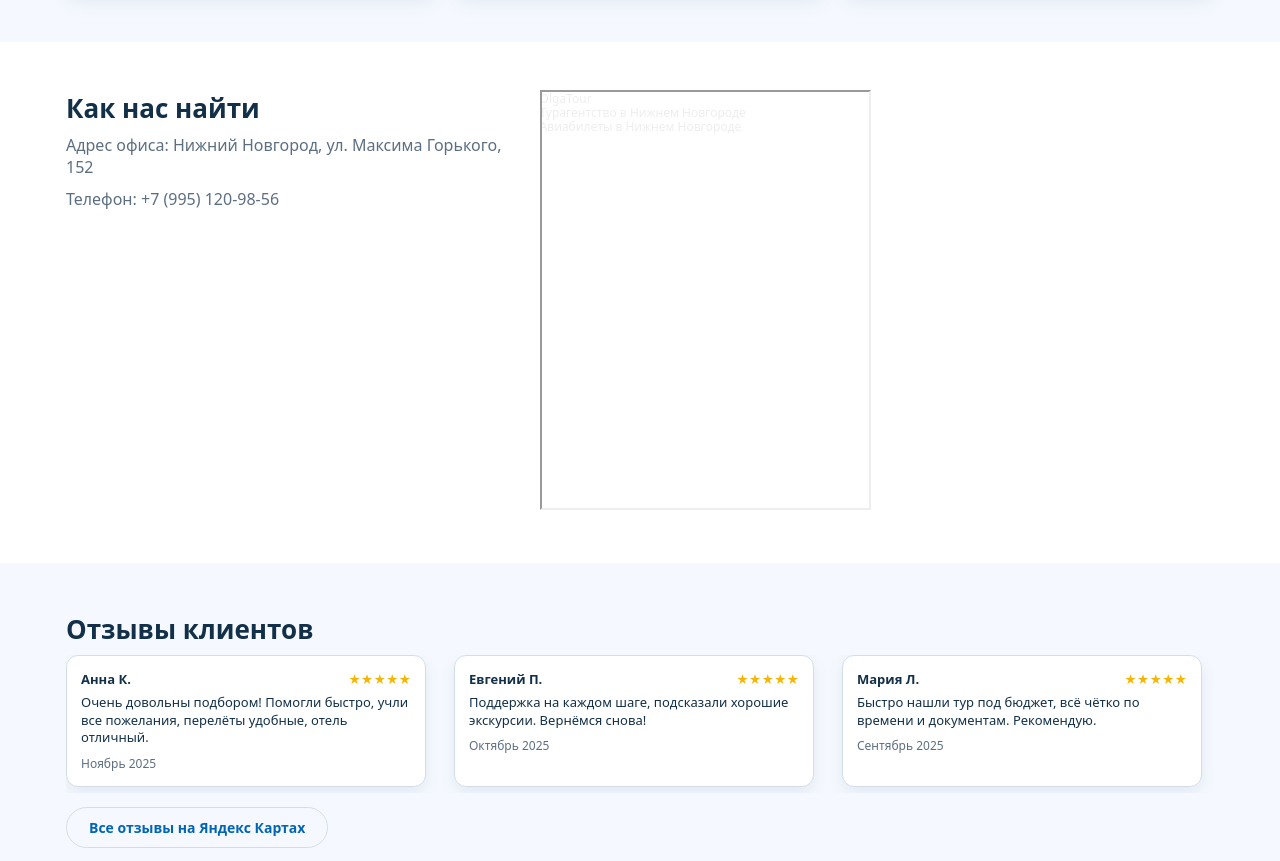
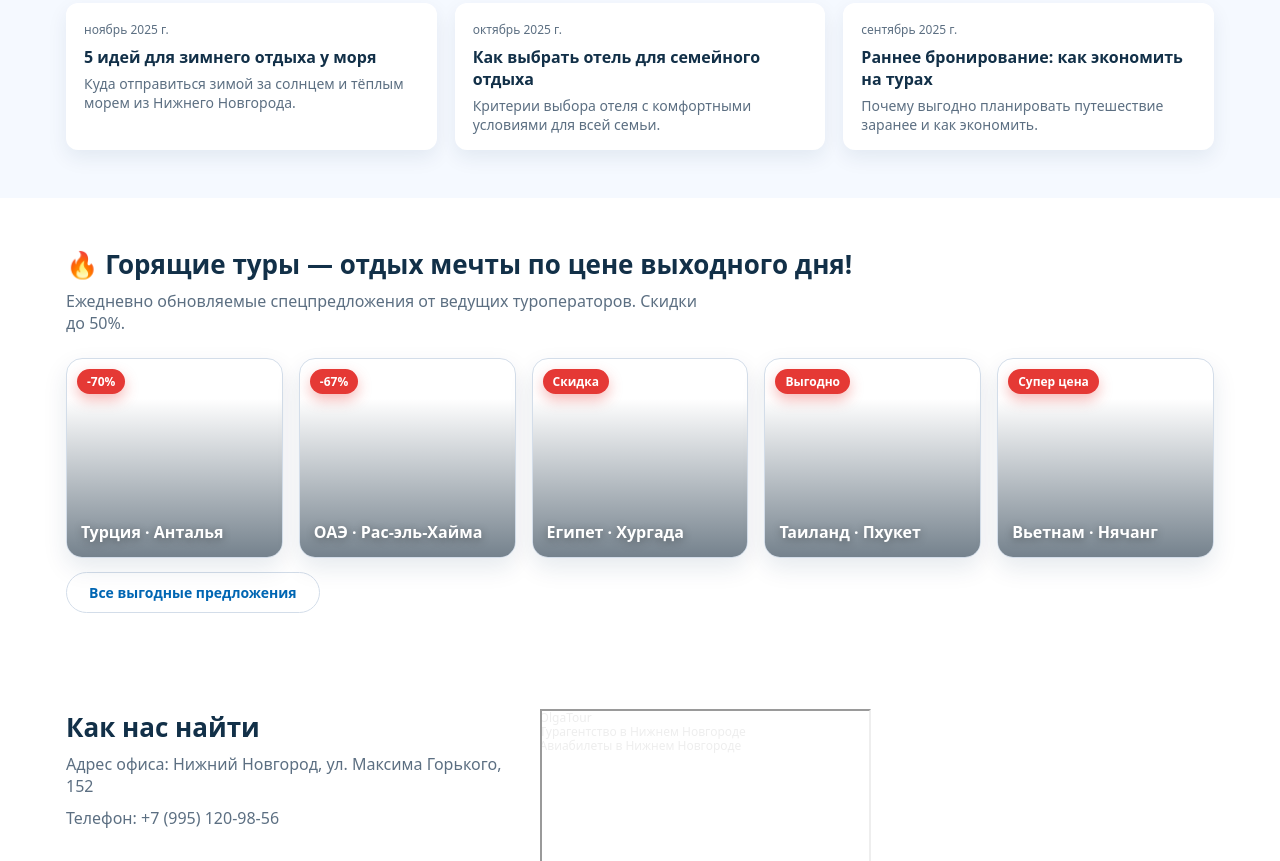
Before and after one commit to pydevjourney11-web/travel-agency, a plain HTML site: page index.html in a window 1280 px wide. Shown: the part 1130-1991 px from the top of the page. Drawn offline with Linux system fonts and the light colour scheme.

Commit message:
fdыбдлвыдвфыд

```diff
--- a/css/style.css
+++ b/css/style.css
@@ -560,6 +560,61 @@ textarea {
 .reviews__more {
     margin-top: 14px;
 }
+/* Горящие туры */
+.hot-grid {
+    display: grid;
+    grid-template-columns: repeat(5, minmax(0, 1fr));
+    gap: 16px;
+}
+
+.hot-card {
+    position: relative;
+    display: flex;
+    align-items: flex-end;
+    min-height: 200px;
+    padding: 14px;
+    border-radius: var(--radius-lg);
+    background: #ffffff;
+    border: 1px solid var(--color-border);
+    box-shadow: 0 10px 24px rgba(8,53,90,0.10);
+    overflow: hidden;
+    text-decoration: none;
+    color: inherit;
+}
+
+.hot-card::after {
+    content: "";
+    position: absolute; inset: 0;
+    background: linear-gradient(180deg, rgba(3,27,47,0.0) 20%, rgba(3,27,47,0.55) 100%);
+    pointer-events: none;
+}
+
+.hot-card__img {
+    position: absolute; inset: 0;
+    width: 100%; height: 100%;
+    object-fit: cover;
+}
+
+.hot-card__badge {
+    position: absolute;
+    top: 10px; left: 10px;
+    padding: 4px 10px;
+    font-weight: 700;
+    font-size: 12px;
+    color: #fff;
+    background: #e53935;
+    border-radius: 999px;
+    box-shadow: 0 6px 14px rgba(229, 57, 53, 0.35);
+    z-index: 1;
+}
+
+.hot-card__title {
+    position: relative;
+    z-index: 1;
+    font-weight: 700;
+    color: #fff;
+    text-shadow: 0 2px 8px rgba(0,0,0,0.35);
+}
 
 .card--blog .card__meta {
     font-size: 12px;
@@ -831,6 +886,9 @@ textarea {
     .partners {
         grid-auto-columns: 44%;
     }
+    .hot-grid {
+        grid-template-columns: repeat(2, minmax(0, 1fr));
+    }
 
     .chat-widget {
         right: 12px;
--- /dev/null
+++ b/data/hot-deals.json
@@ -0,0 +1,37 @@
+[
+  {
+    "id": "deal-1",
+    "title": "Турция · Анталья",
+    "subtitle": "-70%",
+    "image": "",
+    "link": "https://tourcart.ru/#tvofferid=2921696&tvclid=174005"
+  },
+  {
+    "id": "deal-2",
+    "title": "ОАЭ · Рас-эль-Хайма",
+    "subtitle": "-67%",
+    "image": "",
+    "link": "#"
+  },
+  {
+    "id": "deal-3",
+    "title": "Египет · Хургада",
+    "subtitle": "Скидка",
+    "image": "",
+    "link": "#"
+  },
+  {
+    "id": "deal-4",
+    "title": "Таиланд · Пхукет",
+    "subtitle": "Выгодно",
+    "image": "",
+    "link": "#"
+  },
+  {
+    "id": "deal-5",
+    "title": "Вьетнам · Нячанг",
+    "subtitle": "Супер цена",
+    "image": "",
+    "link": "#"
+  }
+]
--- a/data/partners-priority.json
+++ b/data/partners-priority.json
@@ -8,6 +8,9 @@
     "coral travel"
   ],
   "srcs": [
-
+    "img/Партнеры/3.png",
+    "img/Партнеры/4.png",
+    "img/Партнеры/6.png",
+    "img/Партнеры/19.png"
   ]
 }
--- a/index.html
+++ b/index.html
@@ -4,11 +4,12 @@
     <meta charset="UTF-8" />
     <meta name="viewport" content="width=device-width, initial-scale=1.0" />
     <title>Турагентство – Подбор туров и горящие предложения</title>
-    <meta name="description" content="Подбор туров, горящие предложения, бронирование отелей в Нижнем Новгороде. Оставьте заявку, и мы подберём лучший отдых под ваш бюджет." />
+    <meta name="description" content="Подбор туров по России и миру, горящие предложения, бронирование отелей, авиабилеты и экскурсии. Оставьте заявку, и мы подберём лучший отдых под ваш бюджет." />
     <link rel="stylesheet" href="css/style.css" />
     <script src="js/script.js" defer></script>
     <script src="js/blog.js" defer></script>
     <script src="js/partners.js" defer></script>
+    <script src="js/hot-deals.js" defer></script>
 </head>
 <body>
 
@@ -64,6 +65,8 @@
                     <article class="card card--service"><h3 class="card__title">Надёжные туроператоры</h3><p class="card__text">Работаем только с проверенными партнёрами.</p></article>
                     <article class="card card--service"><h3 class="card__title">Поддержка 24/7</h3><p class="card__text">Всегда на связи до и во время путешествия.</p></article>
                     <article class="card card--service"><h3 class="card__title">Честные цены</h3><p class="card__text">Прозрачные условия без скрытых платежей.</p></article>
+                    <article class="card card--service"><h3 class="card__title">Авиабилеты</h3><p class="card__text">Подберём удобные маршруты и тарифы.</p></article>
+                    <article class="card card--service"><h3 class="card__title">Экскурсии</h3><p class="card__text">Групповые и индивидуальные программы по городам России и мира.</p></article>
                 </div>
             </div>
         </section>
@@ -82,6 +85,17 @@
                 <h2 class="section__title">Блог</h2>
                 <p class="section__subtitle">Полезные советы, идеи для путешествий и подборки направлений</p>
                 <div id="blog-list" class="cards cards--3 cards--blog"></div>
+            </div>
+        </section>
+
+        <section class="section" id="hot-deals">
+            <div class="container">
+                <h2 class="section__title">🔥 Горящие туры — отдых мечты по цене выходного дня!</h2>
+                <p class="section__subtitle">Ежедневно обновляемые спецпредложения от ведущих туроператоров. Скидки до 50%.</p>
+                <div id="hot-deals-list" class="hot-grid"></div>
+                <div class="reviews__more" style="margin-top:14px;">
+                    <a class="btn btn--outline" href="/goryachie-tury">Все выгодные предложения</a>
+                </div>
             </div>
         </section>
 
--- /dev/null
+++ b/js/hot-deals.js
@@ -0,0 +1,64 @@
+(function(){
+  const ROOT_ID = 'hot-deals-list';
+  const LOCAL_KEY = 'hotDealsData';
+  const PATH = 'data/hot-deals.json';
+
+  async function load(){
+    try{
+      const local = localStorage.getItem(LOCAL_KEY);
+      if(local) return JSON.parse(local);
+    }catch(e){}
+    try{
+      const res = await fetch(PATH, {cache:'no-cache'});
+      if(!res.ok) throw new Error('HTTP '+res.status);
+      return await res.json();
+    }catch(e){
+      return [
+        {id:'deal-1', title:'Турция · Анталья', subtitle:'-70%', image:'', link:'https://tourcart.ru/#tvofferid=2921696&tvclid=174005'},
+        {id:'deal-2', title:'ОАЭ · Рас-эль-Хайма', subtitle:'-67%', image:'', link:'#'},
+        {id:'deal-3', title:'Египет · Хургада', subtitle:'Скидка', image:'', link:'#'},
+        {id:'deal-4', title:'Таиланд · Пхукет', subtitle:'Выгодно', image:'', link:'#'},
+        {id:'deal-5', title:'Вьетнам · Нячанг', subtitle:'Супер цена', image:'', link:'#'}
+      ];
+    }
+  }
+
+  function render(items){
+    const root = document.getElementById(ROOT_ID);
+    if(!root) return;
+    root.innerHTML = '';
+    items.forEach(it => {
+      const a = document.createElement('a');
+      a.className = 'hot-card';
+      a.href = it.link || '#';
+      a.target = (it.link||'').startsWith('http') ? '_blank' : '_self';
+      a.rel = a.target === '_blank' ? 'noopener' : '';
+
+      if(it.image){
+        const img = document.createElement('img');
+        img.className = 'hot-card__img';
+        img.src = it.image;
+        img.alt = it.title || '';
+        img.loading = 'lazy';
+        a.appendChild(img);
+      }
+
+      const badge = document.createElement('div');
+      badge.className = 'hot-card__badge';
+      badge.textContent = it.subtitle || '';
+
+      const title = document.createElement('div');
+      title.className = 'hot-card__title';
+      title.textContent = it.title || '';
+
+      a.appendChild(badge);
+      a.appendChild(title);
+      root.appendChild(a);
+    });
+  }
+
+  document.addEventListener('DOMContentLoaded', async ()=>{
+    const items = await load();
+    render(items);
+  });
+})();
```
